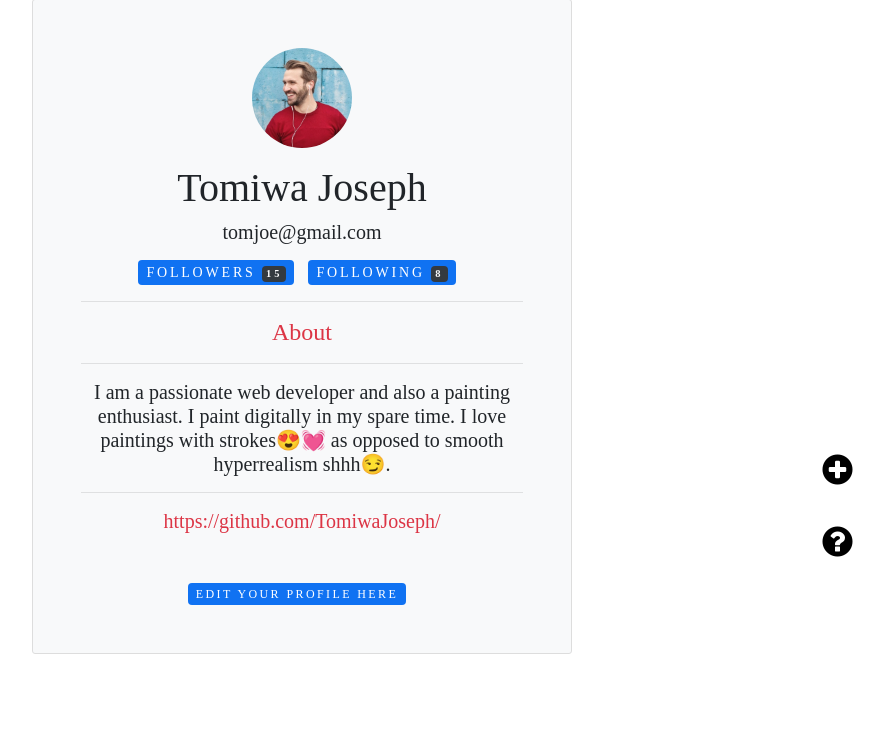
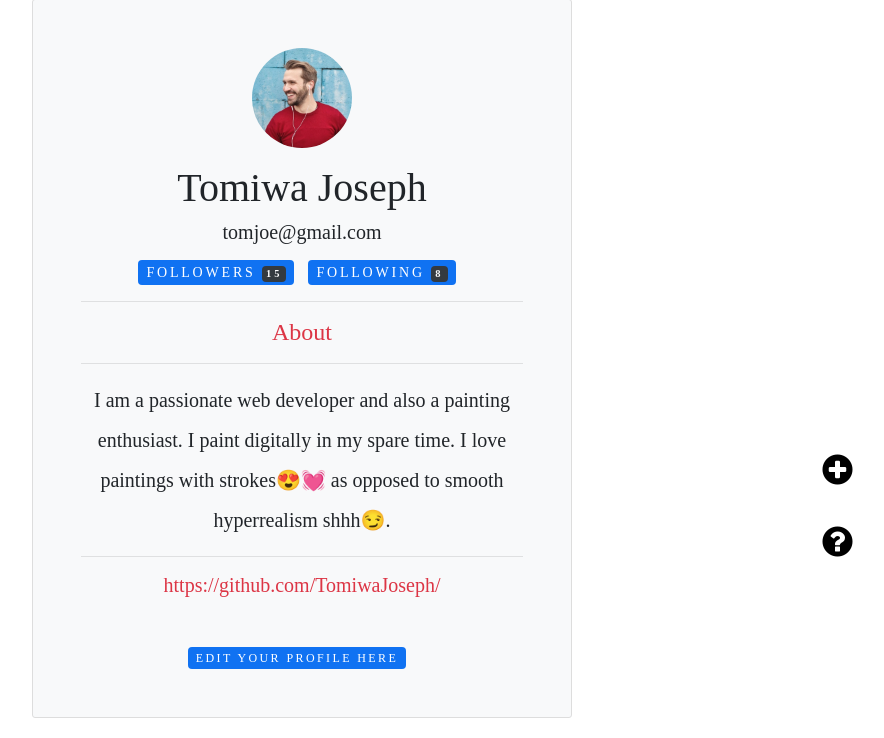
Before and after one commit to TomiwaJoseph/Painterest, a Django app: page /profile/ in a window 1280 px wide. Shown: the part 143-881 px from the top of the page, without its empty margins (338-1222 px from the left). Before the commit the page ends 797 px from the top, so only its background shows below. Run offline with Django 3.2, Linux system fonts and the light colour scheme; a user stored in the database is signed in; data comes from the database, SQL or seed files in the repository; some libraries are stand-ins or nearby versions.

Commit message:
added inline styling for about profile

```diff
--- a/users/templates/users/profile.html
+++ b/users/templates/users/profile.html
@@ -23,7 +23,7 @@
             </a>
             <hr>
             <h4 class="text-danger">About</h4><hr>
-            <h5>{{ user.profile.about }}</h5><hr>
+            <h5 style="line-height: 40px;">{{ user.profile.about }}</h5><hr>
             <h5 class="mb-5">
                 <a href="{{ user.profile.website_url }}" target="blank"
                 class="text-danger">{{ user.profile.website_url }}</a>
```
